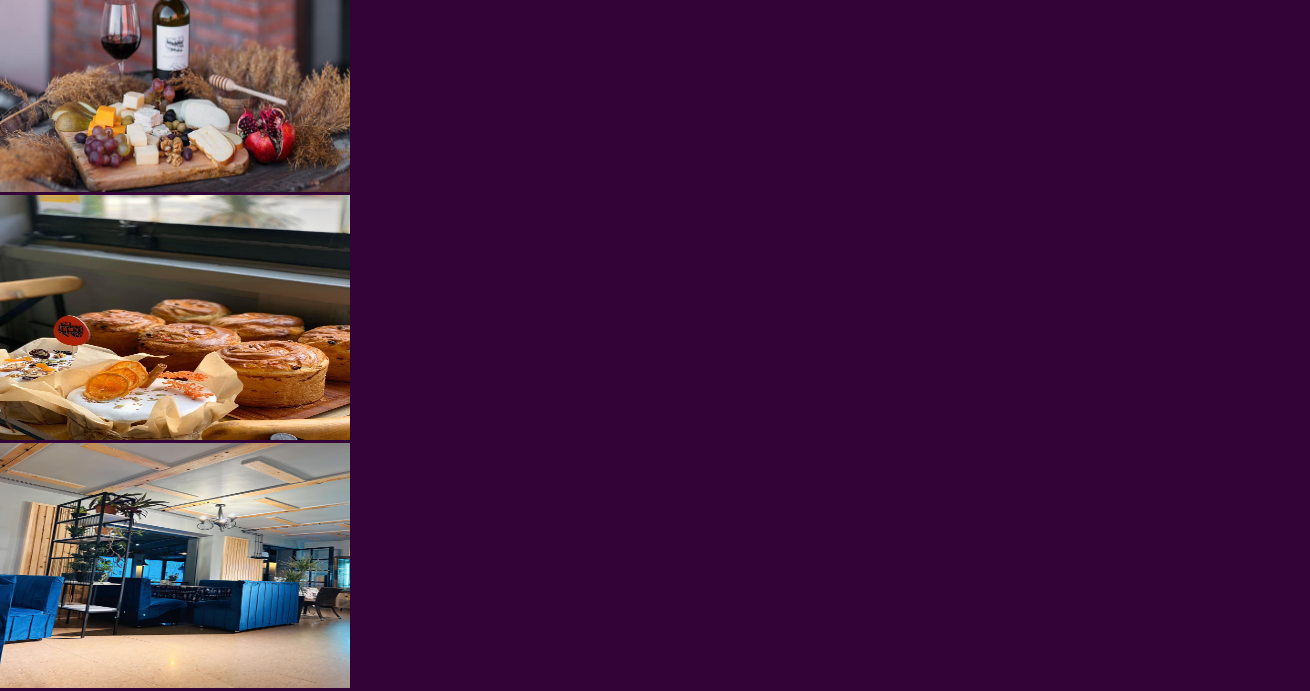
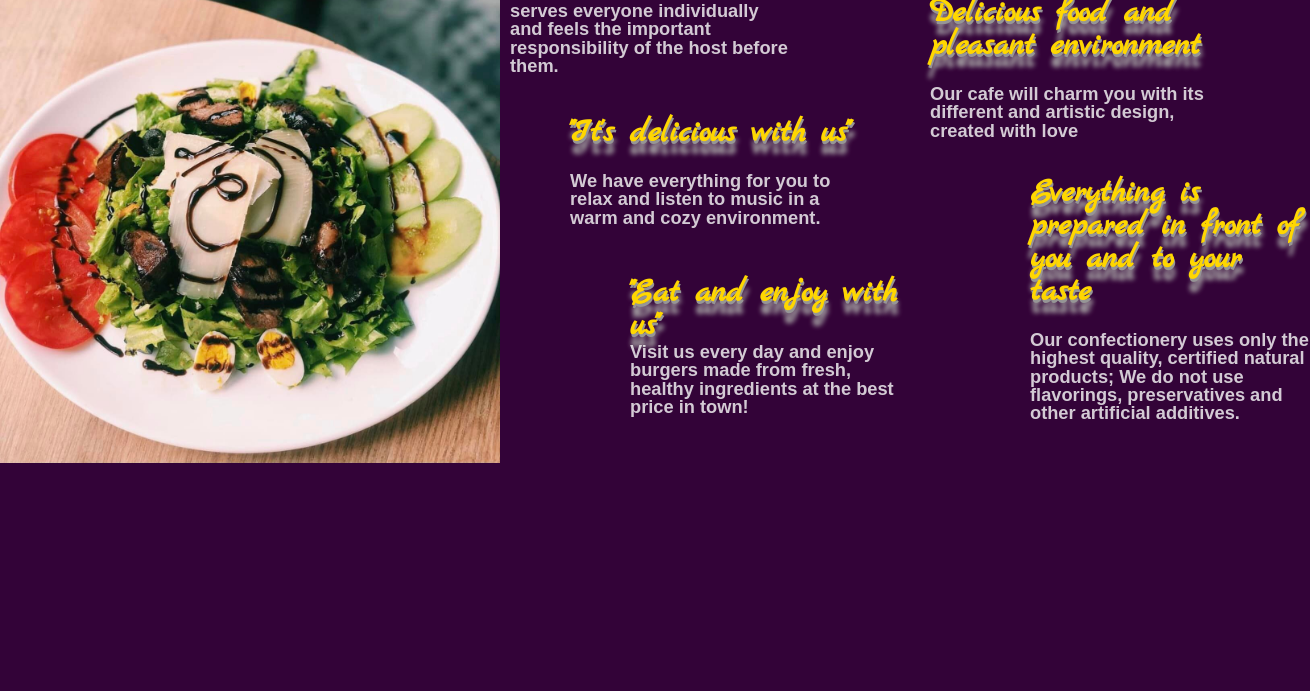
Before and after one commit to gogina13/Final-project, a plain HTML site: page index.html in a window 1280 px wide. Shown: the part 813-1504 px from the top of the page, 1310 px wide, since content can reach past the window. After the commit the page ends 1279 px from the top, so only its background shows below. Drawn offline with nearby package versions, Linux system fonts and the light colour scheme; a web font is replaced by a local one.

Commit message:
final-project

```diff
--- a/css/media.css
+++ b/css/media.css
@@ -16,7 +16,7 @@
     ul{
         position: fixed;
         width: 100%;
-        height: 100vh;
+        height: 100%;
         background: #fffdfd;
         top: 130px;
         left: -100%;
@@ -39,4 +39,7 @@
         left: 0;
     }
 
+     .sec-2{
+      display: none;
+    }
 }
--- a/css/style.css
+++ b/css/style.css
@@ -45,26 +45,90 @@ a.active,a:hover{
     font-size: 20px;
     float: right;
     line-height: 70px;
-    margin-right: 40px;
+    margin-right: 60px;
     margin-top: 30px;
     cursor: pointer;
     display: none;
+
 }
 #check{
     display: none;
 }
-.slider {
-    display: flex;
+.slick-slider{
+    transform: scale(0.8);
+    transition: all 0.4s ease-in-out;
+    padding: 180px 0 ;
+
+
 }
-.slider .slider_item {
-    width: 350px;
-    height: 250px;
-    margin:20px;
-    margin-top: 180px;
+
+
+.slick-slide img{
+    max-width: 100%;
+    transition: all 0.4s ease-in-out;
 }
-.slider .slider_item img {
-    width: 100%;
-    height: 100%;
-    display: block;
-    object-fit: cover;
+.slick-center{
+    transform: scale(1.1);
 }
+.slick-prev{
+    margin-left: -50px;
+}
+
+/*section - 2 - */
+
+.img-2{
+    display: inline-block;
+}
+.div-1{
+    display: inline-block;
+    font-size: 22px;
+    position: absolute;
+    margin-top: 100px;
+    margin-left: 10px;
+    width: 280px;
+
+}
+.h1-1{
+    font-family: 'Marck Script', cursive;
+    color: gold;
+
+    text-shadow: 1px 3px 0 #969696, 1px 13px 5px #aba8a8;
+}
+.h5-1{
+    color: rgba(245, 245, 245, 0.823);
+    font-family: 'Tsukimi Rounded', sans-serif;
+}
+.div-2{
+    display: inline-block;
+    font-size: 22px;
+    position: absolute;
+    margin-top: 270px;
+    margin-left: 70px;
+    width: 280px;
+
+}
+.div-3{
+    display: inline-block;
+    font-size: 22px;
+    position: absolute;
+    margin-top: 430px;
+    margin-left: 130px;
+    width: 280px;
+
+}
+.div-4{
+    display: inline-block;
+    font-size: 22px;
+    position: absolute;
+    margin-top: 150px;
+    margin-left: 430px;
+    width: 280px;
+}
+.div-5{
+    display: inline-block;
+    font-size: 22px;
+    position: absolute;
+    margin-top: 330px;
+    margin-left: 530px;
+    width: 280px;
+}
--- a/index.html
+++ b/index.html
@@ -6,8 +6,14 @@
     <meta name="viewport" content="width=device-width, initial-scale=1.0">
     <script src="https://kit.fontawesome.com/a545ac09c8.js" crossorigin="anonymous"></script>
     <link rel="stylesheet" href="css/reset.css" >
+    <!-- Add the slick-theme.css if you want default styling -->
+    <link rel="stylesheet" type="text/css" href="https://cdn.jsdelivr.net/npm/slick-carousel@1.8.1/slick/slick.css"/>
+    <!-- Add the slick-theme.css if you want default styling -->
+    <link rel="stylesheet" type="text/css" href="https://cdn.jsdelivr.net/npm/slick-carousel@1.8.1/slick/slick-theme.css"/>
     <link rel="stylesheet" href="css/style.css">
     <link rel="stylesheet" href="css/media.css">
+    <link href="https://fonts.googleapis.com/css2?family=Marck+Script&display=swap" rel="stylesheet">
+    <link href="https://fonts.googleapis.com/css2?family=Tsukimi+Rounded:wght@600&display=swap" rel="stylesheet">
     <link rel="icon" type="image/x-icon" href="images/cafe 22-2.png" sizes="25x25">
     <title>Cafe 22</title>
 </head>
@@ -43,66 +49,95 @@
 
     </header>
 
-        <section>
-            <div class="container">
-                <br>
-                <div id="myCarousel" class="carousel slide" data-ride="carousel">
-                  <!-- Indicators -->
-                  <ol class="carousel-indicators">
-                    <li data-target="#myCarousel" data-slide-to="0" class="active"></li>
-                    <li data-target="#myCarousel" data-slide-to="1"></li>
-                    <li data-target="#myCarousel" data-slide-to="2"></li>
-                    <li data-target="#myCarousel" data-slide-to="3"></li>
-                  </ol>
-
-                  <!-- Wrapper for slides -->
-                  <div class="carousel-inner" role="listbox">
-
-                    <div class="item active">
-                      <img src="images/exterier-1.jpg"  width="350" height="245">
-
+    <section class="sec-1" >
+        <div class="slider">
+           <div class="item">
+              <img src="images/exterier-1.jpg" width="450" height="300">
            </div>
 
            <div class="item">
-                      <img src="images/22.jpg"  width="350" height="245">
-
+            <img src="images/22.jpg" width="450" height="300">
            </div>
 
             <div class="item">
-                      <img src="images/interier-2.jpg"  width="350" height="245">
-
+              <img src="images/336920798_613039980260429_38074638992466672_n.jpg" width="450" height="300">
            </div>
 
            <div class="item">
-                      <img src="images/336920798_613039980260429_38074638992466672_n.jpg"  width="350" height="245">
-
-                    </div>
-                    <div class="item">
-                        <img src="images/337396925_207752328570228_8889855442324452016_n.jpg"  width="350" height="245">
-
-                      </div>
-                    <div class="item">
-                        <img src="images/interier-1.jpg"  width="350" height="245">
-
+             <img src="images/interier-2.jpg" width="450" height="300">
            </div>
 
+           <div class="item">
+              <img src="images/337396925_207752328570228_8889855442324452016_n.jpg" width="450" height="300">
            </div>
 
-                  <!-- controls -->
-                  <a class="left carousel-control" href="#myCarousel" role="button" data-slide="prev">
-                    <span class="glyphicon glyphicon-chevron-left" aria-hidden="true"></span>
-                    <span class="sr-only">Previous</span>
-                  </a>
-                  <a class="right carousel-control" href="#myCarousel" role="button" data-slide="next">
-                    <span class="glyphicon glyphicon-chevron-right" aria-hidden="true"></span>
-                    <span class="sr-only">Next</span>
-                  </a>
+           <div class="item">
+            <img src="images/c2.jpg" width="450" height="300">
+         </div>
+
+         <div class="item">
+          <img src="images/c1.jpg" width="450" height="300">
+       </div>
+
+          <div class="item">
+             <img src="images/interier-1.jpg" width="450" height="300">
           </div>
         </div>
 
     </section>
 
+    <section sec="2">
+        <div class="img-2">
+          <img src="images/salad.jpg" width="500">
+        </div>
+        <div class="div-1">
+          <h1 class="h1-1">"Cafe 22"</h1><br>
+          <h5 class="h5-1">serves everyone individually and feels the important responsibility of the host before them.</h5>
+        </div>
+        <div class="div-2">
+          <h1 class="h1-1">"It's delicious with us"</h1><br>
+          <h5 class="h5-1"> We have everything for you to relax and listen to music in a warm and cozy environment.</h5>
+        </div>
+        <div class="div-3">
+          <h1 class="h1-1"> "Eat and enjoy with us"</h1>
+          <h5 class="h5-1">Visit us every day and enjoy burgers made from fresh, healthy ingredients at the best price in town!</h5>
+        </div>
+        <div class="div-4">
+          <h1 class="h1-1">Delicious food and pleasant environment</h1><br>
+          <h5 class="h5-1">Our cafe will charm you with its different and artistic design, created with love</h5>
+        </div>
+        <div class="div-5">
+          <h1 class="h1-1">Everything is prepared in front of you and to your taste</h1><br>
+          <h5 class="h5-1">Our confectionery uses only the highest quality, certified natural products;
+            We do not use flavorings, preservatives and other artificial additives.</h5>
+        </div>
+        <div class="div-6">
+          <h1 class="h1-1"></h1>
+          <h5 class="h5-1"></h5>
+        </div>
 
+    </section>
+
+                <!--script-->
+                  <script src="https://code.jquery.com/jquery-3.6.0.min.js"></script>
+                      <script type="text/javascript" src="https://cdn.jsdelivr.net/npm/slick-carousel@1.8.1/slick/slick.min.js"></script>
+                      <script>
+                          $(Document).ready(function (){
+                            $('.slider').slick({
+                              infinite: true,
+                              slidesToShow: 3,
+                              slidesToScroll: 1,
+                              speed: 500,
+                              autoplayspeed: 5000,
+                              infinite: true,
+                              autoplay: true,
+                              centermode: true,
+                              centerpadding: "0",
+
+                            });
+                          })
+                      </script>
+                      <!--script end-->
     <footer>
 
     </footer>
```
Also changed, not shown: images/c1.jpg (added), images/c2.jpg (added), images/salad.jpg (added). Lines whose indentation alone changed are shown as unchanged.
